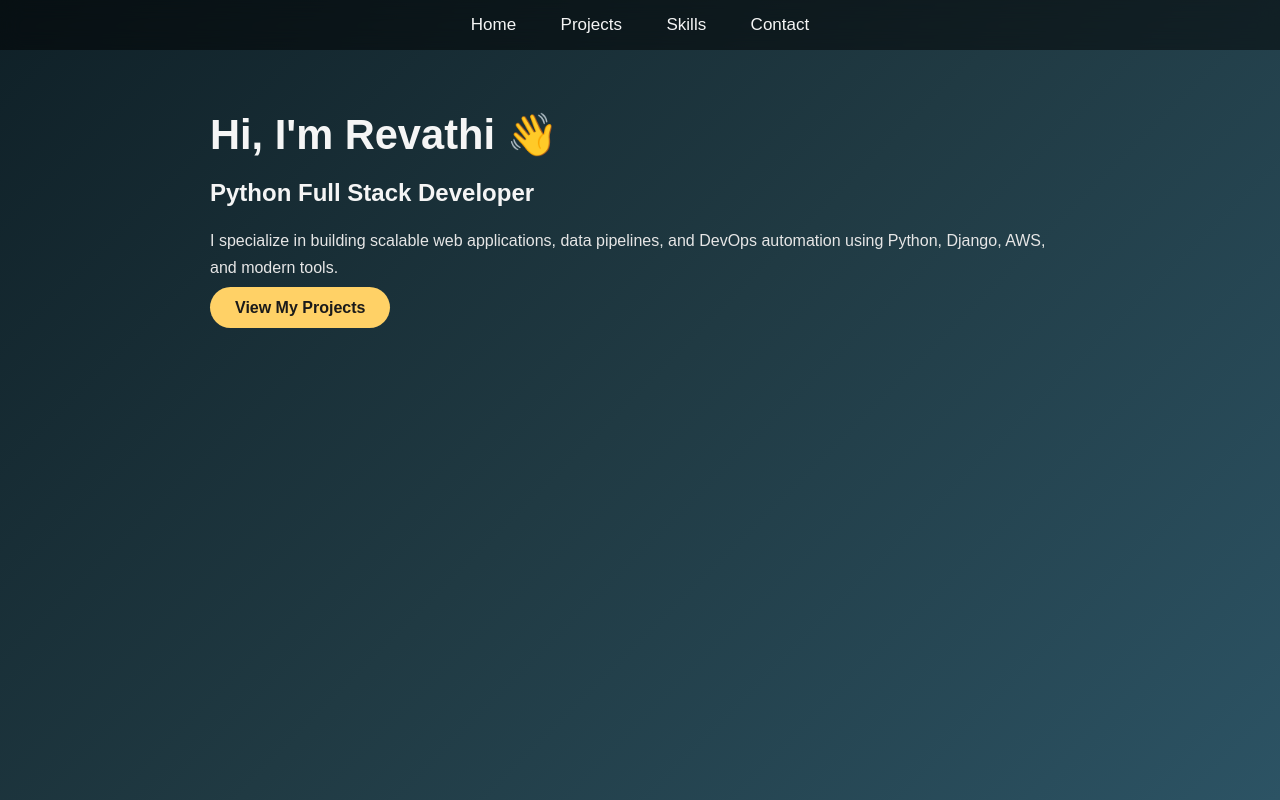
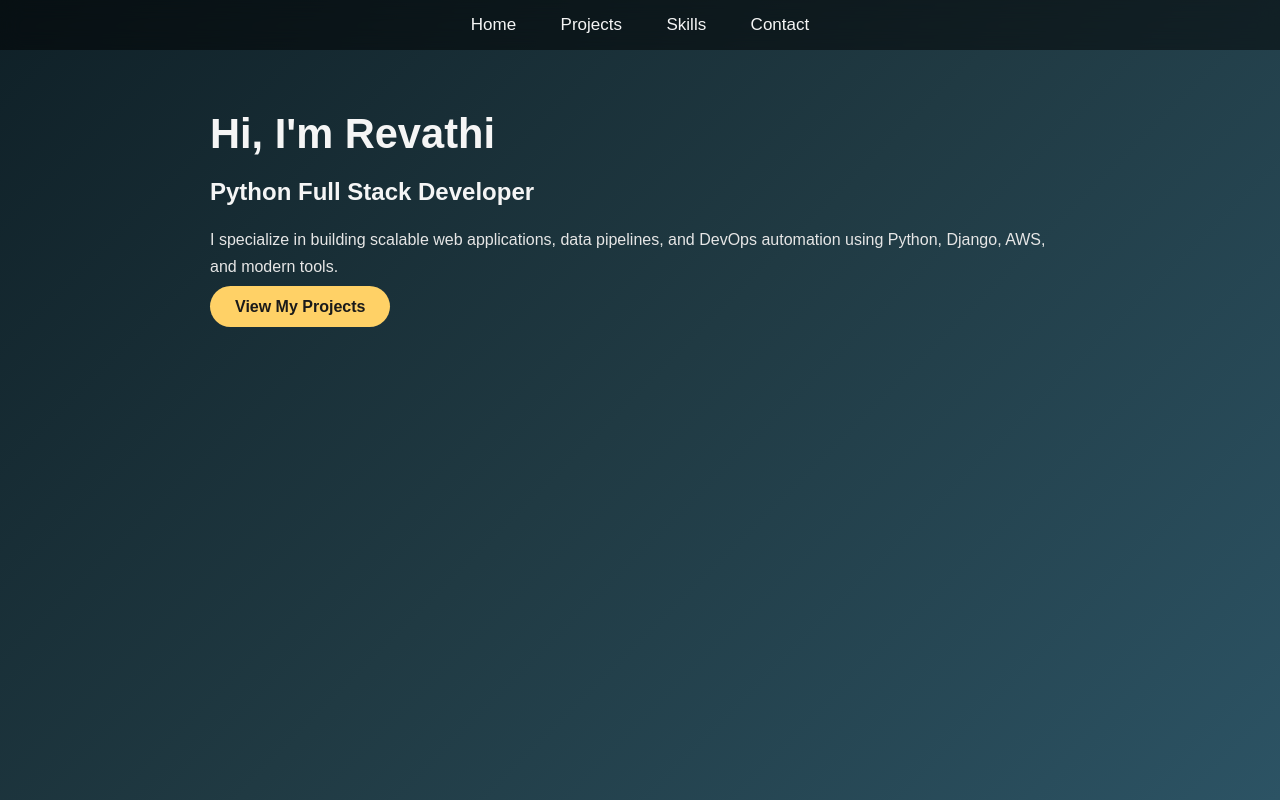
Before and after one commit to revathitech01-commits/Revathi-Portfolio, a plain HTML site: page index.html in a window 1280 px wide. Drawn offline with Linux system fonts and the light colour scheme.

Commit message:
Update index.html

```diff
--- a/index.html
+++ b/index.html
@@ -16,7 +16,7 @@
   </nav>
 
   <section class="main">
-    <h1>Hi, I'm Revathi 👋</h1>
+    <h1>Hi, I'm Revathi </h1>
     <h2>Python Full Stack Developer</h2>
     <p>I specialize in building scalable web applications, data pipelines, and DevOps automation using Python, Django, AWS, and modern tools.</p>
     <a href="projects.html" class="button">View My Projects</a>
```
